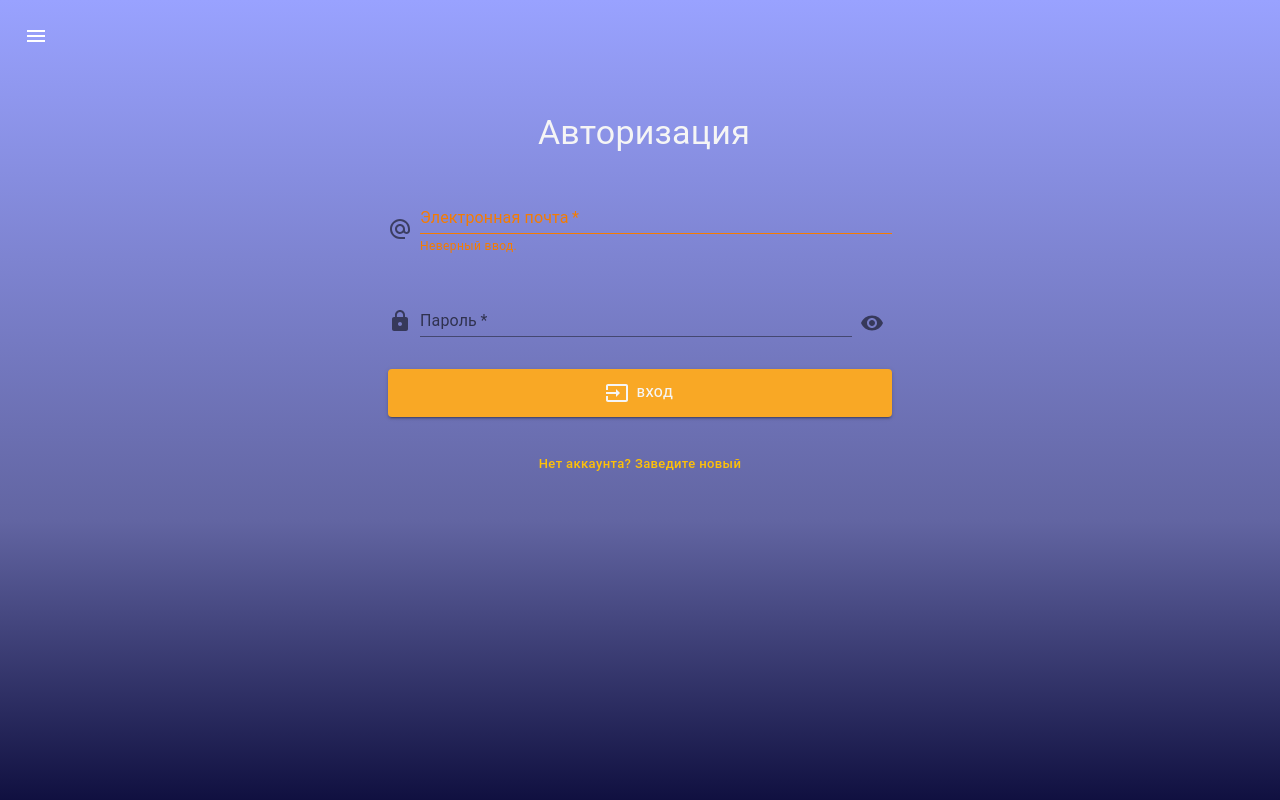
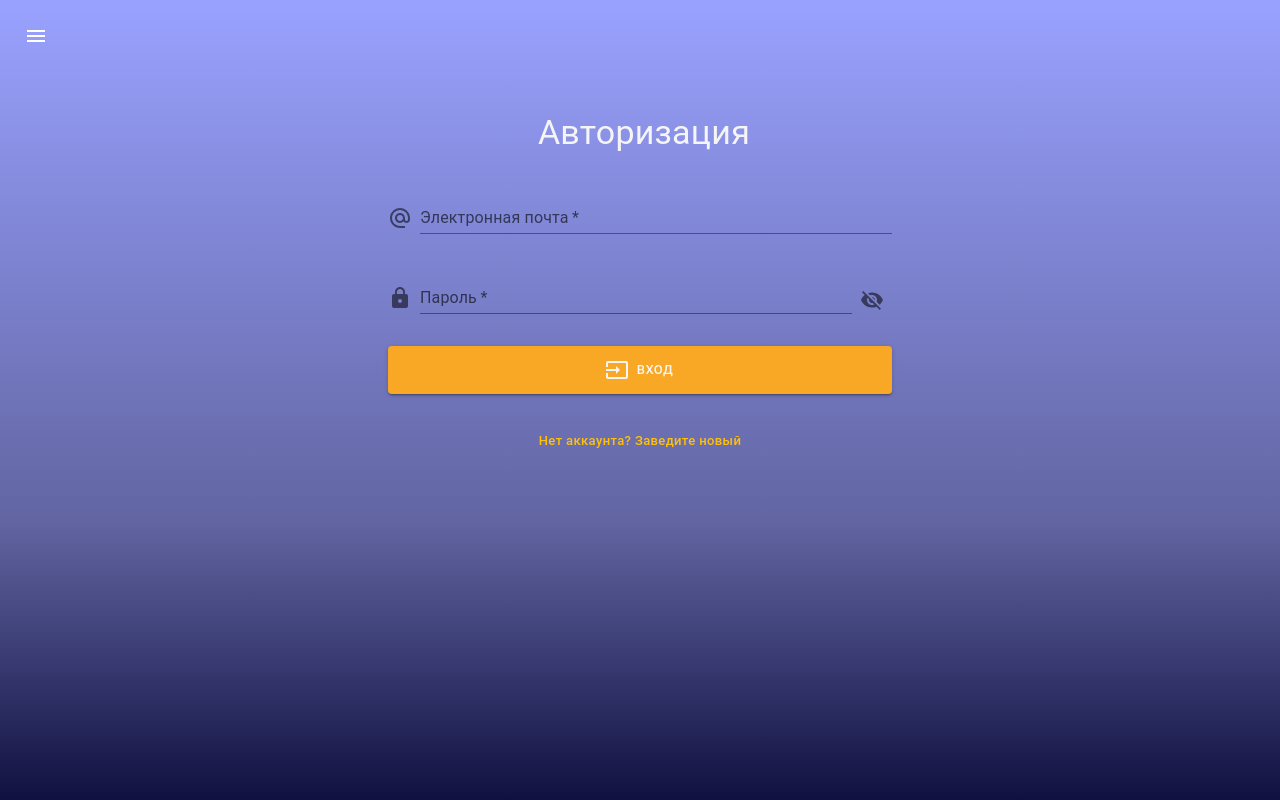
Before and after one commit to HabArt1978/quizerland_react-redux-ts, a React (Create React App) app: page /auth in a window 1280 px wide. Built offline with nearby package versions, Linux system fonts and the light colour scheme.

Commit message:
Добавил валидацию полей для страницы регистрации

```diff
--- a/src/pages/Auth/Registration.tsx
+++ b/src/pages/Auth/Registration.tsx
@@ -86,13 +86,13 @@ const RegistrationPage = () => {
                 error
                 helperText="Неверный ввод."
                 sx={{
-                  mb: "2rem",
+                  mb: "1.5rem",
                   input: { color: "#f5f5f5" },
                   "& .Mui-error": {
-                    color: theme.palette.error.contrastText,
+                    color: theme.palette.error.main,
                   },
                   "& .MuiFormHelperText-root": {
-                    color: theme.palette.error.contrastText,
+                    color: theme.palette.error.main,
                   },
                 }}
               />
@@ -103,7 +103,7 @@ const RegistrationPage = () => {
             size="small"
             color="primary"
             variant="contained"
-            sx={{ py: 1.5, bgcolor: theme.palette.primary.dark }}
+            sx={{ py: 1.5, mt: "1.5rem", bgcolor: theme.palette.primary.dark }}
             startIcon={
               <HowToRegIcon
                 sx={{
--- /dev/null
+++ b/src/pages/Auth/authValidation.ts
@@ -0,0 +1,25 @@
+export const validateEmail = (value: string) => {
+  const regexp =
+    /^[-+_~*.!?#$%&(){}<>\\/|'A-Z0-9]+?@[A-Z]+[-.]?[A-Z]+[-.][A-Z]{2,}$/i
+  const isValid = regexp.test(value)
+
+  return isValid
+}
+
+export const validatePassword = (value: string) => {
+  const regexp = /^[-+~*.!?#$%&(){}<>\\/|'A-ZА-Я0-9]{6,20}$/i
+  const isValid = regexp.test(value)
+
+  return isValid
+}
+
+export const validateName = (value: string) => {
+  const regexp = /[А-Я]{2,20}/i
+  const isValid = regexp.test(value)
+
+  return isValid
+}
+
+export const allowEmpty = (value: string) => {
+  return value.length === 0
+}
--- a/src/pages/Auth/index.tsx
+++ b/src/pages/Auth/index.tsx
@@ -12,11 +12,18 @@ import InputOutlinedIcon from "@mui/icons-material/InputOutlined"
 import { useState } from "react"
 import theme from "../../mui-theme"
 import { Link } from "react-router-dom"
+import { allowEmpty, validateEmail, validatePassword } from "./authValidation"
 
 const AuthPage = () => {
+  const [emailValue, setEmailValue] = useState("")
+  const [passwordValue, setPasswordValue] = useState("")
   const [showPassword, setShowPassword] = useState(false)
 
   const handleClickShowPassword = () => setShowPassword(show => !show)
+
+  const isValidEmail = allowEmpty(emailValue) || validateEmail(emailValue)
+  const isValidPassword =
+    allowEmpty(passwordValue) || validatePassword(passwordValue)
 
   return (
     <div
@@ -62,17 +69,19 @@ const AuthPage = () => {
               type="email"
               id="fullWidth"
               required
+              value={emailValue}
+              onChange={event => setEmailValue(event.currentTarget.value)}
               variant="standard"
-              error
-              helperText="Неверный ввод."
+              error={!isValidEmail}
+              helperText={!isValidEmail && "Неверный ввод."}
               sx={{
                 mb: "2rem",
                 input: { color: "#f5f5f5" },
                 "& .Mui-error": {
-                  color: theme.palette.error.contrastText,
+                  color: theme.palette.error.main,
                 },
                 "& .MuiFormHelperText-root": {
-                  color: theme.palette.error.contrastText,
+                  color: theme.palette.error.main,
                 },
               }}
             />
@@ -88,21 +97,23 @@ const AuthPage = () => {
             <TextField
               fullWidth
               label="Пароль"
-              type="password"
+              type={showPassword ? "text" : "password"}
+              value={passwordValue}
+              onChange={event => setPasswordValue(event.currentTarget.value)}
               id="standard-password-input"
               autoComplete="current-password"
               required
-              error={false}
-              // helperText="Неверный ввод."
+              error={!isValidPassword}
+              helperText={!isValidPassword && "Неверный ввод."}
               variant="standard"
               sx={{
                 mb: "2rem",
                 input: { color: "#f5f5f5" },
                 "& .Mui-error": {
-                  color: theme.palette.error.contrastText,
+                  color: theme.palette.error.main,
                 },
                 "& .MuiFormHelperText-root": {
-                  color: theme.palette.error.contrastText,
+                  color: theme.palette.error.main,
                 },
               }}
             />
@@ -111,7 +122,7 @@ const AuthPage = () => {
               onClick={handleClickShowPassword}
               sx={{ mb: 1.5 }}
             >
-              {showPassword ? <VisibilityOff /> : <Visibility />}
+              {showPassword ? <Visibility /> : <VisibilityOff />}
             </IconButton>
           </Box>
 
```
